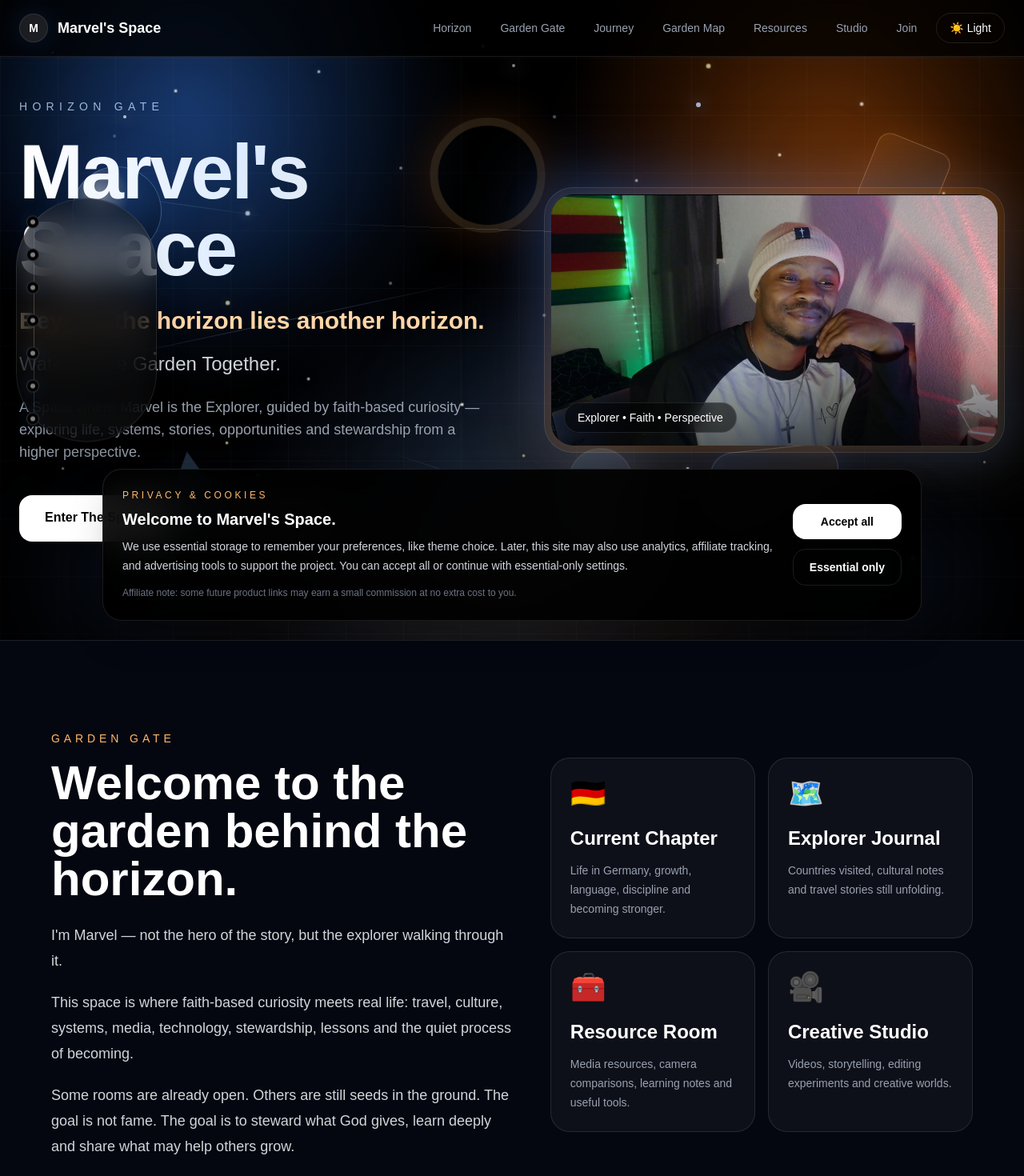
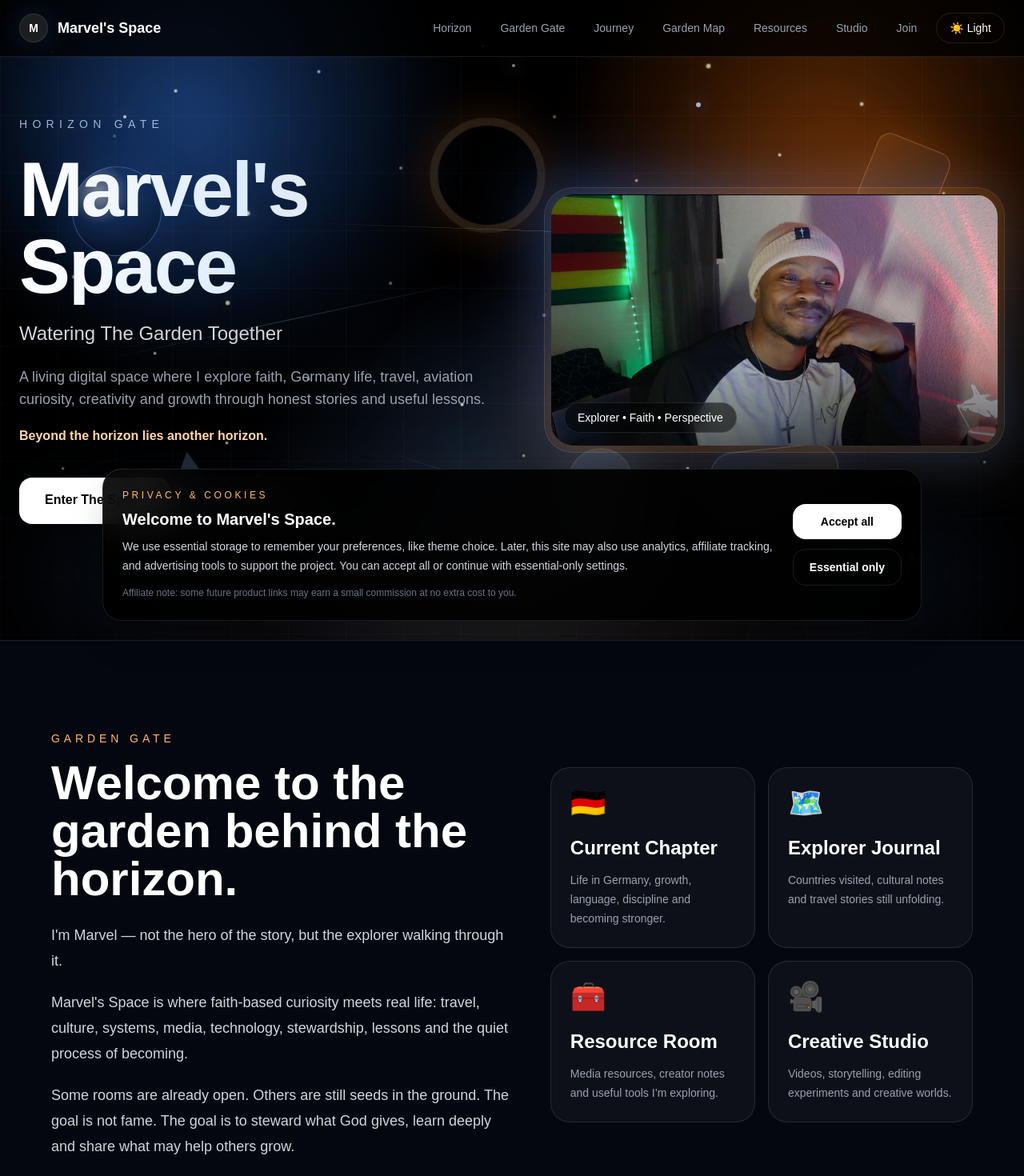
Before and after one commit to deincaptainmar/marvel-lab, a Next.js app: page / in a window 1280 px wide. Shown: the top 1470 px of the page at 80% size. Built offline with nearby package versions, Linux system fonts and the light colour scheme.

Commit message:
Improve homepage clarity and content depth

```diff
--- a/src/app/page.tsx
+++ b/src/app/page.tsx
@@ -153,7 +153,7 @@ const currentRooms = [
   },
   {
     title: "Resource Room",
-    text: "Media resources, camera comparisons, learning notes and useful tools.",
+    text: "Media resources, creator notes and useful tools I’m exploring.",
     icon: "🧰",
     href: "#toolbox",
   },
@@ -165,64 +165,12 @@ const currentRooms = [
   },
 ];
 
-const mazeRooms = [
-  "Horizon",
-  "Garden",
-  "Journey",
-  "Map",
-  "Resources",
-  "Studio",
-  "Join",
-];
-
 export default function Home() {
   return (
     <main
       id="home"
       className="relative min-h-screen overflow-hidden bg-transparent text-white light:text-black"
     >
-      {/* Floating journey path */}
-      <div className="pointer-events-none fixed left-5 top-1/2 z-30 hidden -translate-y-1/2 xl:block">
-        <div className="relative rounded-full border border-white/10 bg-black/35 px-3 py-4 shadow-2xl backdrop-blur-xl light:border-black/10 light:bg-white/60">
-          <div className="absolute left-[21px] top-8 h-[calc(100%-64px)] w-px bg-gradient-to-b from-blue-400/20 via-orange-300/30 to-blue-400/20" />
-
-          <div className="flex flex-col gap-4">
-            {mazeRooms.map((room, index) => {
-              const href =
-                room === "Horizon"
-                  ? "#home"
-                  : room === "Garden"
-                    ? "#garden-gate"
-                    : room === "Map"
-                      ? "#garden-map"
-                      : room === "Resources"
-                        ? "#toolbox"
-                        : room === "Studio"
-                          ? "#videos"
-                          : room === "Join"
-                            ? "#contact"
-                            : `#${room.toLowerCase()}`;
-
-              return (
-                <a
-                  key={room}
-                  href={href}
-                  className="pointer-events-auto group relative flex items-center gap-3"
-                >
-                  <span className="relative z-10 flex h-4 w-4 items-center justify-center rounded-full border border-white/20 bg-black shadow-[0_0_20px_rgba(59,130,246,0.18)] transition group-hover:border-orange-300 group-hover:bg-orange-400 light:border-black/20 light:bg-white">
-                    <span className="h-1.5 w-1.5 rounded-full bg-white/50 transition group-hover:bg-black light:bg-black/50" />
-                  </span>
-
-                  <span className="translate-x-1 rounded-full border border-white/10 bg-black/80 px-3 py-1 text-[10px] uppercase tracking-[0.18em] text-white/50 opacity-0 shadow-lg transition group-hover:translate-x-0 group-hover:text-white group-hover:opacity-100 light:border-black/10 light:bg-white light:text-black/60 light:group-hover:text-black">
-                    {index + 1}. {room}
-                  </span>
-                </a>
-              );
-            })}
-          </div>
-        </div>
-      </div>
-
       {/* HERO / HORIZON GATE */}
       <section className="relative z-10 mx-auto flex min-h-screen max-w-7xl scroll-mt-24 flex-col items-center justify-center gap-12 px-6 py-28 lg:flex-row lg:gap-16">
         <HeroGeometryBackground />
@@ -239,18 +187,18 @@ export default function Home() {
             Marvel&apos;s Space
           </h1>
 
-          <p className="mt-6 max-w-2xl text-xl font-semibold text-orange-200 light:text-orange-700 md:text-3xl">
-            Beyond the horizon lies another horizon.
-          </p>
-
           <p className="mt-5 max-w-2xl text-lg text-gray-300 light:text-gray-700 md:text-2xl">
-            Watering the Garden Together.
+            Watering The Garden Together
           </p>
 
           <p className="mt-6 max-w-2xl text-sm leading-7 text-gray-400 light:text-gray-600 md:text-lg">
-            A Space where Marvel is the Explorer, guided by faith-based
-            curiosity — exploring life, systems, stories, opportunities and
-            stewardship from a higher perspective.
+            A living digital space where I explore faith, Germany life, travel,
+            aviation curiosity, creativity and growth through honest stories and
+            useful lessons.
+          </p>
+
+          <p className="mt-5 max-w-2xl text-sm font-semibold text-orange-200 light:text-orange-700 md:text-base">
+            Beyond the horizon lies another horizon.
           </p>
 
           <div className="mt-10 flex flex-col gap-4 sm:flex-row sm:justify-center lg:justify-start">
@@ -262,10 +210,10 @@ export default function Home() {
             </a>
 
             <a
-              href="#garden-map"
+              href="#videos"
               className="rounded-2xl border border-blue-300/30 bg-white/5 px-8 py-4 text-center font-semibold text-white transition hover:scale-105 hover:border-orange-300/40 hover:bg-white/10 light:border-black/20 light:bg-white light:text-black light:hover:bg-blue-50"
             >
-              View Garden Map
+              Watch Videos
             </a>
           </div>
         </Reveal>
@@ -320,8 +268,8 @@ export default function Home() {
               </p>
 
               <p>
-                This space is where faith-based curiosity meets real life:
-                travel, culture, systems, media, technology, stewardship,
+                Marvel&apos;s Space is where faith-based curiosity meets real
+                life: travel, culture, systems, media, technology, stewardship,
                 lessons and the quiet process of becoming.
               </p>
 
@@ -422,7 +370,7 @@ export default function Home() {
         <div className="mx-auto max-w-6xl">
           <Reveal>
             <p className="text-sm uppercase tracking-[0.35em] text-blue-300 light:text-blue-600">
-              Current Chapter
+              Germany Life
             </p>
 
             <h2 className="mt-4 max-w-4xl text-4xl font-extrabold md:text-6xl">
@@ -454,56 +402,31 @@ export default function Home() {
               </Reveal>
             ))}
           </div>
-        </div>
-      </section>
 
-      {/* GARDEN MAP */}
-      <section
-        id="garden-map"
-        className="relative z-10 scroll-mt-24 bg-gradient-to-br from-slate-950/52 via-black/48 to-blue-950/52 px-6 py-28 text-white backdrop-blur-[1px] light:from-blue-50/72 light:via-white/68 light:to-orange-50/72 light:text-black"
-      >
-        <div className="mx-auto max-w-6xl">
-          <Reveal>
-            <p className="text-sm uppercase tracking-[0.35em] text-orange-300 light:text-orange-600">
-              Garden Map
+          <Reveal delay={0.15} direction="up">
+            <div className="mt-12 rounded-3xl border border-white/10 bg-white/[0.05] p-8 backdrop-blur-md light:border-black/10 light:bg-white/78 light:shadow-sm">
+              <p className="text-sm uppercase tracking-[0.3em] text-orange-300 light:text-orange-600">
+                First Reflection
               </p>
 
-            <h2 className="mt-4 max-w-4xl text-4xl font-extrabold md:text-6xl">
-              The rooms that will grow inside Marvel&apos;s Space.
-            </h2>
+              <h3 className="mt-4 max-w-3xl text-3xl font-bold md:text-4xl">
+                Starting Again in Germany: What Rebuilding Life Is Teaching Me
+              </h3>
 
-            <p className="mt-6 max-w-3xl text-lg leading-8 text-gray-400 light:text-gray-600">
-              Some rooms are open now. Others are future branches. Together,
-              they form one connected garden of exploration, stewardship and
-              growth.
-            </p>
-          </Reveal>
-
-          <div className="mt-12 grid gap-6 md:grid-cols-2 lg:grid-cols-3">
-            {gardenRooms.map((room, index) => (
-              <Reveal key={room.title} delay={index * 0.05} direction="scale">
-                <div className="group relative h-full overflow-hidden rounded-3xl border border-white/10 bg-white/[0.05] p-6 shadow-sm backdrop-blur transition hover:-translate-y-2 hover:bg-white/[0.08] light:border-black/10 light:bg-white/78 light:hover:bg-blue-50">
-                  <div className="absolute right-5 top-5 rounded-full border border-white/10 bg-white/10 px-3 py-1 text-[10px] uppercase tracking-[0.18em] text-white/40 light:border-black/10 light:bg-black/5 light:text-black/40">
-                    {index < 4 ? "Open soon" : "Future room"}
-                  </div>
-
-                  <p className="text-4xl transition group-hover:scale-110">
-                    {room.icon}
+              <p className="mt-5 max-w-3xl text-base leading-8 text-gray-400 light:text-gray-600">
+                A personal reflection on growth, discipline, faith, language,
+                work, loneliness, responsibility and rebuilding life step by
+                step in a new country.
               </p>
 
-                  <h3 className="mt-8 text-2xl font-bold">{room.title}</h3>
-
-                  <p className="mt-4 leading-7 text-gray-400 light:text-gray-600">
-                    {room.text}
-                  </p>
-
-                  <p className="mt-6 text-sm font-semibold text-orange-300 opacity-0 transition group-hover:opacity-100 light:text-orange-600">
-                    Enter room →
-                  </p>
+              <button
+                type="button"
+                className="mt-7 rounded-2xl border border-white/10 px-6 py-3 font-semibold text-white transition hover:bg-white/10 light:border-black/10 light:text-black light:hover:bg-black/5"
+              >
+                Opening soon
+              </button>
             </div>
           </Reveal>
-            ))}
-          </div>
         </div>
       </section>
 
@@ -514,70 +437,101 @@ export default function Home() {
         id="videos"
         className="relative z-10 scroll-mt-24 bg-black/50 px-6 py-28 text-white backdrop-blur-[1px] light:bg-slate-100/72 light:text-black"
       >
-        <div className="mx-auto max-w-6xl text-center">
+        <div className="mx-auto max-w-6xl">
           <Reveal>
             <p className="text-sm uppercase tracking-[0.35em] text-blue-300 light:text-blue-600">
               Creative Studio
             </p>
 
-            <h2 className="mt-4 text-4xl font-extrabold md:text-6xl">
+            <h2 className="mt-4 max-w-4xl text-4xl font-extrabold md:text-6xl">
               Where ideas become stories.
             </h2>
 
-            <p className="mx-auto mt-6 max-w-3xl text-lg leading-8 text-gray-400 light:text-gray-600">
-              Main reflections, faith stories, travel notes and creative
-              experiments live on the main channel, while WildTwist Studios
-              carries the playful storytelling side.
+            <p className="mt-6 max-w-3xl text-lg leading-8 text-gray-400 light:text-gray-600">
+              Marvel’s Space carries the personal storytelling, faith, growth,
+              Germany life and travel reflections. WildTwist Studios carries
+              the playful, animated and faceless creative experiments.
             </p>
           </Reveal>
 
-          <div className="mt-12 grid gap-6 md:grid-cols-2">
-            <Reveal delay={0.1} direction="right">
+          <div className="mt-12 grid gap-6 lg:grid-cols-3">
+            <Reveal delay={0.1} direction="scale">
+              <div className="h-full rounded-3xl border border-white/10 bg-white/[0.04] p-6 backdrop-blur-md light:border-black/10 light:bg-white/78 light:shadow-sm">
+                <div className="flex aspect-video items-center justify-center rounded-2xl bg-gradient-to-br from-blue-500/20 to-orange-500/20 text-5xl">
+                  ▶
+                </div>
+
+                <p className="mt-6 text-sm uppercase tracking-[0.25em] text-blue-300 light:text-blue-600">
+                  Featured
+                </p>
+
+                <h3 className="mt-3 text-2xl font-bold">Marvel’s Space Video</h3>
+
+                <p className="mt-3 text-sm leading-6 text-gray-400 light:text-gray-600">
+                  A future embedded video for reflections, Germany life, faith
+                  and the journey of building this digital garden.
+                </p>
+
                 <a
                   href="https://www.youtube.com/@marvel.marodza"
                   target="_blank"
                   rel="noopener noreferrer"
-                className="group block rounded-3xl border border-white/10 bg-white/[0.04] p-8 text-left backdrop-blur-md transition hover:-translate-y-2 hover:bg-white/[0.07] light:border-black/10 light:bg-white/78 light:shadow-sm light:hover:bg-blue-50"
+                  className="mt-6 inline-flex rounded-2xl bg-white px-5 py-3 font-semibold text-black transition hover:scale-105 light:bg-black light:text-white"
                 >
-                <div className="flex h-44 items-center justify-center rounded-2xl bg-gradient-to-br from-blue-500/20 to-orange-500/20 text-6xl transition group-hover:scale-[1.02]">
-                  ▶
+                  Open YouTube
+                </a>
+              </div>
+            </Reveal>
+
+            <Reveal delay={0.2} direction="scale">
+              <div className="h-full rounded-3xl border border-white/10 bg-white/[0.04] p-6 backdrop-blur-md light:border-black/10 light:bg-white/78 light:shadow-sm">
+                <div className="flex aspect-video items-center justify-center rounded-2xl bg-gradient-to-br from-orange-500/20 to-blue-500/20 text-5xl">
+                  🐒
                 </div>
 
-                <h3 className="mt-6 text-3xl font-bold">Marvel&apos;s Space</h3>
-
-                <p className="mt-3 leading-7 text-gray-400 light:text-gray-600">
-                  Faith, growth, travel, media and the journey of building a
-                  digital garden.
+                <p className="mt-6 text-sm uppercase tracking-[0.25em] text-orange-300 light:text-orange-600">
+                  WildTwist
                 </p>
 
-                <p className="mt-6 font-semibold text-orange-300 light:text-orange-600">
-                  Open YouTube →
+                <h3 className="mt-3 text-2xl font-bold">WildTwist Studios</h3>
+
+                <p className="mt-3 text-sm leading-6 text-gray-400 light:text-gray-600">
+                  The creative side for animated, funny, playful and faceless
+                  storytelling concepts.
                 </p>
-              </a>
-            </Reveal>
 
-            <Reveal delay={0.2} direction="left">
                 <a
                   href="https://www.youtube.com/@WildTwistStudios"
                   target="_blank"
                   rel="noopener noreferrer"
-                className="group block rounded-3xl border border-white/10 bg-white/[0.04] p-8 text-left backdrop-blur-md transition hover:-translate-y-2 hover:bg-white/[0.07] light:border-black/10 light:bg-white/78 light:shadow-sm light:hover:bg-orange-50"
+                  className="mt-6 inline-flex rounded-2xl border border-white/10 px-5 py-3 font-semibold text-white transition hover:bg-white/10 light:border-black/10 light:text-black light:hover:bg-black/5"
                 >
-                <div className="flex h-44 items-center justify-center rounded-2xl bg-gradient-to-br from-orange-500/20 to-blue-500/20 text-6xl transition group-hover:scale-[1.02]">
-                  🐒
+                  Open Studio
+                </a>
+              </div>
+            </Reveal>
+
+            <Reveal delay={0.3} direction="scale">
+              <div className="h-full rounded-3xl border border-white/10 bg-white/[0.04] p-6 backdrop-blur-md light:border-black/10 light:bg-white/78 light:shadow-sm">
+                <div className="flex aspect-video items-center justify-center rounded-2xl bg-gradient-to-br from-white/10 to-blue-500/20 text-5xl">
+                  ✨
                 </div>
 
-                <h3 className="mt-6 text-3xl font-bold">WildTwist Studios</h3>
-
-                <p className="mt-3 leading-7 text-gray-400 light:text-gray-600">
-                  Animated stories, fun characters, short episodes and playful
-                  visual experiments.
+                <p className="mt-6 text-sm uppercase tracking-[0.25em] text-white/50 light:text-black/50">
+                  Coming soon
                 </p>
 
-                <p className="mt-6 font-semibold text-orange-300 light:text-orange-600">
-                  Open WildTwist →
+                <h3 className="mt-3 text-2xl font-bold">Latest Upload Space</h3>
+
+                <p className="mt-3 text-sm leading-6 text-gray-400 light:text-gray-600">
+                  This card will later hold the latest upload or a real embedded
+                  video once the next featured story is ready.
                 </p>
-              </a>
+
+                <span className="mt-6 inline-flex rounded-2xl border border-white/10 px-5 py-3 font-semibold text-gray-500 light:border-black/10 light:text-gray-500">
+                  Embed coming
+                </span>
+              </div>
             </Reveal>
           </div>
         </div>
@@ -591,17 +545,17 @@ export default function Home() {
         <div className="mx-auto max-w-5xl text-center">
           <Reveal>
             <p className="text-sm uppercase tracking-[0.35em] text-blue-300 light:text-blue-600">
-              Join the Explorers
+              Contact
             </p>
 
             <h2 className="mt-4 text-4xl font-extrabold md:text-6xl">
-              Follow the journey as the garden grows.
+              Let’s connect with purpose.
             </h2>
 
-            <p className="mx-auto mt-6 max-w-2xl text-lg leading-8 text-gray-400 light:text-gray-600">
-              Whether it&apos;s media, storytelling, travel, faith content or
-              future collaborations, Marvel&apos;s Space is open for meaningful
-              connections.
+            <p className="mx-auto mt-6 max-w-3xl text-lg leading-8 text-gray-400 light:text-gray-600">
+              I am open to meaningful collaborations, creative projects,
+              faith-based conversations, travel stories, media work and future
+              community building.
             </p>
           </Reveal>
 
@@ -629,7 +583,7 @@ export default function Home() {
                 <p className="text-3xl">📸</p>
                 <h3 className="mt-4 text-xl font-bold">Instagram</h3>
                 <p className="mt-2 text-sm text-gray-400 light:text-gray-600">
-                  Follow visuals and updates.
+                  deincaptainmar
                 </p>
               </a>
             </Reveal>
@@ -644,7 +598,7 @@ export default function Home() {
                 <p className="text-3xl">🎬</p>
                 <h3 className="mt-4 text-xl font-bold">TikTok</h3>
                 <p className="mt-2 text-sm text-gray-400 light:text-gray-600">
-                  Short videos and creative moments.
+                  @marvelexplores
                 </p>
               </a>
             </Reveal>
```
Lines whose indentation alone changed are shown as unchanged.
